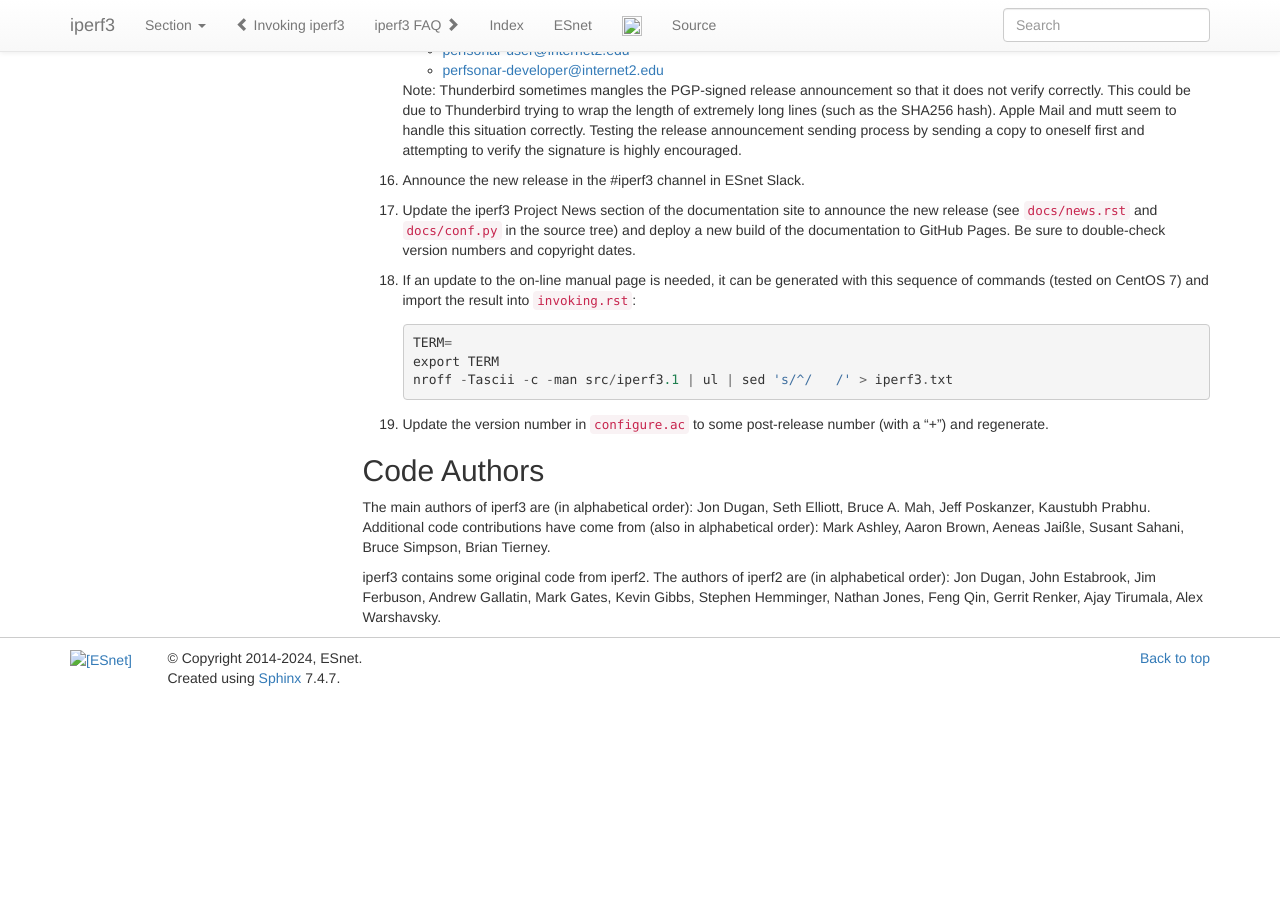
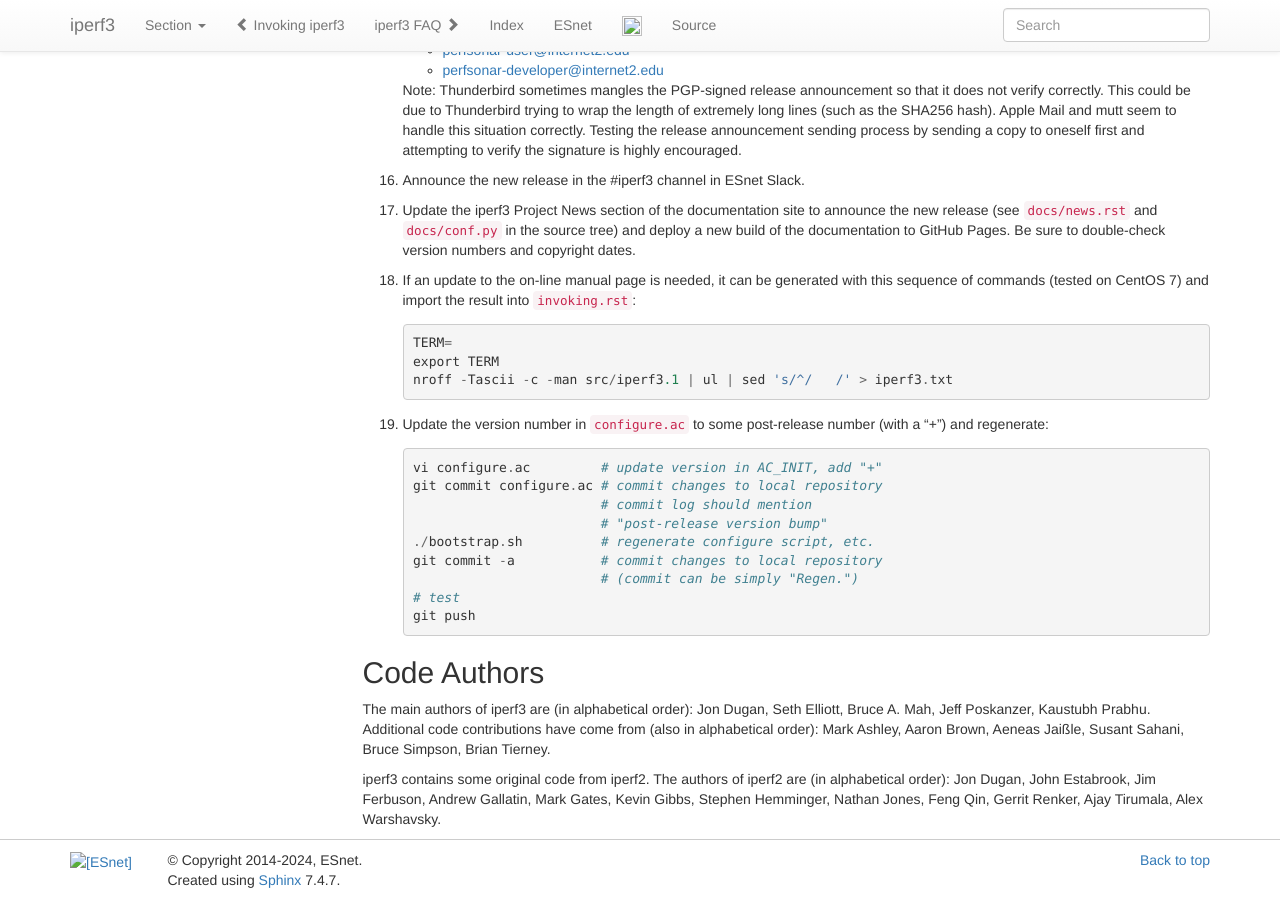
Before and after one commit to esnet/iperf, a Sphinx documentation site: the page built from docs/dev.rst, in a window 1280 px wide and 900 px high, scrolled down 3074 px. Built offline with Sphinx 7.4.7, drawn with Linux system fonts in a browser that asks for light colours; nearby versions of some CDN libraries; library files that are not in the unit come from our copies; before the commit the page ends 3772 px from its top, so only the background shows below that.

Commit message:
Document post-release version number bump in releng checklist.

```diff
--- a/docs/dev.rst
+++ b/docs/dev.rst
@@ -260,7 +260,17 @@
      nroff -Tascii -c -man src/iperf3.1 | ul | sed 's/^/   /' > iperf3.txt
 
 19. Update the version number in ``configure.ac`` to some
-    post-release number (with a "+") and regenerate.
+    post-release number (with a "+") and regenerate::
+
+      vi configure.ac         # update version in AC_INIT, add "+"
+      git commit configure.ac # commit changes to local repository
+                              # commit log should mention
+                              # "post-release version bump"
+      ./bootstrap.sh          # regenerate configure script, etc.
+      git commit -a           # commit changes to local repository
+                              # (commit can be simply "Regen.")
+      # test
+      git push
 
 Code Authors
 ------------
```
